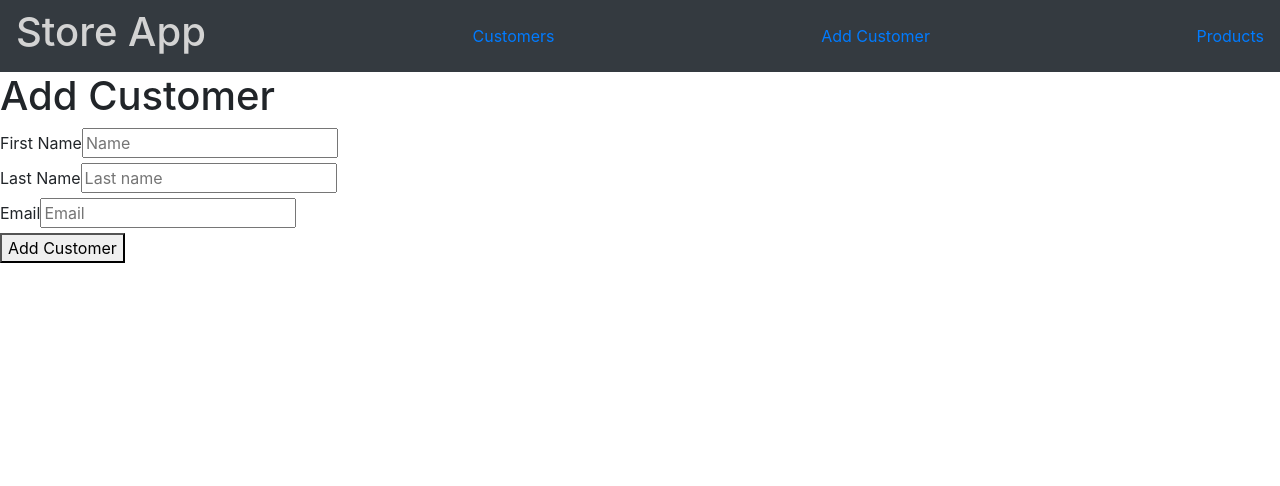
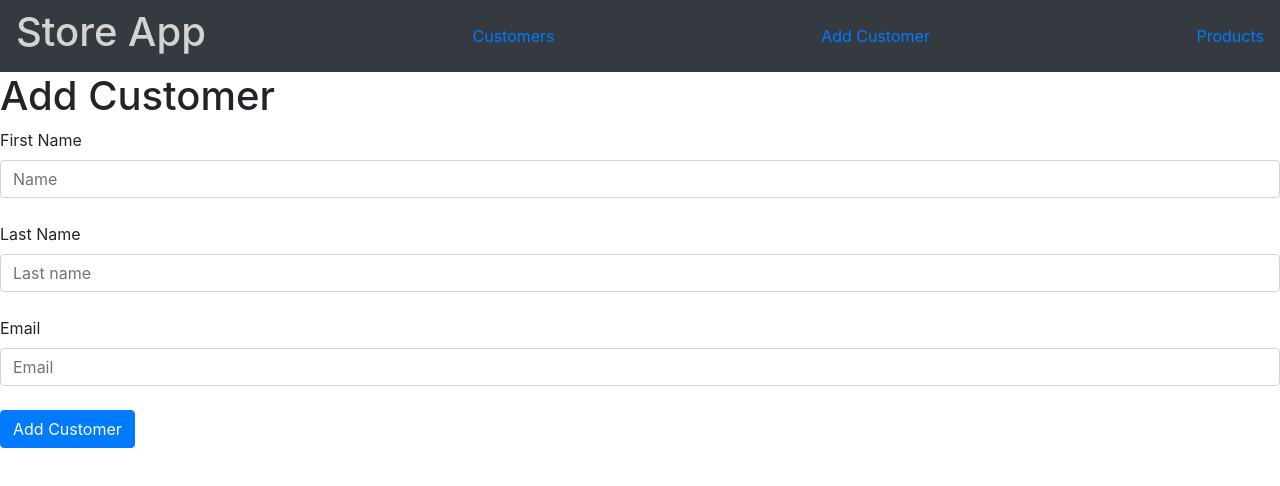
Before and after one commit to hiki89/store-app, a Vue app: page /add/customer in a window 1280 px wide. Shown: the top 486 px of the page. Built offline with nearby package versions, Linux system fonts and the light colour scheme.

Commit message:
Zadatak 7

```diff
--- a/src/components/AddCustomers.vue
+++ b/src/components/AddCustomers.vue
@@ -1,14 +1,14 @@
 <template>
   <div>
     <h1>Add Customer</h1>
-    <form @submit.prevent>
+    <form @submit.prevent class="form-group">
         <label>First Name</label>
-        <input v-model="newCustomer.firstName" type="text" placeholder="Name"> <br>
+        <input v-model="newCustomer.firstName" type="text" class="form-control" placeholder="Name"> <br>
         <label>Last Name</label>
-        <input v-model="newCustomer.lastName" type="text" placeholder="Last name"> <br>
+        <input v-model="newCustomer.lastName" type="text" class="form-control" placeholder="Last name"> <br>
         <label>Email</label>
-        <input v-model="newCustomer.email" type="text" placeholder="Email"> <br>
-        <button @click="addCustomer" type="submit">Add Customer</button>
+        <input v-model="newCustomer.email" type="text" class="form-control" placeholder="Email"> <br>
+        <button @click="addCustomer" type="submit" class="btn btn-primary">Add Customer</button>
     </form>
   </div>
 </template>
--- a/src/components/AppProducts.vue
+++ b/src/components/AppProducts.vue
@@ -1,9 +1,12 @@
 <template>
   <div>
     <h1>Products</h1>
-    <input type="text" v-model='search' placeholder="Search">
+    <input type="text" v-model='search' placeholder="Search product"><br><br>
     <ul class="list-group list-group-flush" v-for='(product, index) in filteredProducts' :key='index'>
-      <li class="list-group-item">{{ product.title }} - Quantity: {{ product.quantity }}</li>
+      <li class="list-group-item">{{ product.title }} - Quantity: {{ product.quantity }}
+        <button class="btn btn-dark" @click="changeProductQuantity(product, '-')">-</button>
+        <button class="btn btn-secondary" @click="changeProductQuantity(product, '+')">+</button>
+      </li>
     </ul>
   </div>
 </template>
@@ -20,7 +23,9 @@ export default {
   },
 
   methods: {
-
+      changeProductQuantity(product, value) {
+        productService.changeProductsQuantity(product, value)
+      }
   },
 
   computed: {
@@ -35,5 +40,7 @@ export default {
 
 <!-- Add "scoped" attribute to limit CSS to this component only -->
 <style scoped>
-
+button{
+  float: right
+}
 </style>
--- a/src/services/ProductService.js
+++ b/src/services/ProductService.js
@@ -1,7 +1,8 @@
 const products = [
     {id: 1, title:"Bicikl", quantity:5},
     {id: 2, title:"Mobilni telefon", quantity:25},
-    {id: 3, title:"Sat", quantity:100}
+    {id: 3, title:"Sat", quantity:100},
+    {id: 4, title:"Auto", quantity:0}
 ]
 
 class ProductService {
@@ -9,6 +10,14 @@ class ProductService {
         return products;
     }
 
+    changeProductsQuantity(product, value) {
+        if(value === '+') {
+            product.quantity++;
+        } else if (value === '-' && product.quantity > 0) {
+            product.quantity--;
+        }
+    }
+
 }
 
 export const productService = new ProductService();
```
